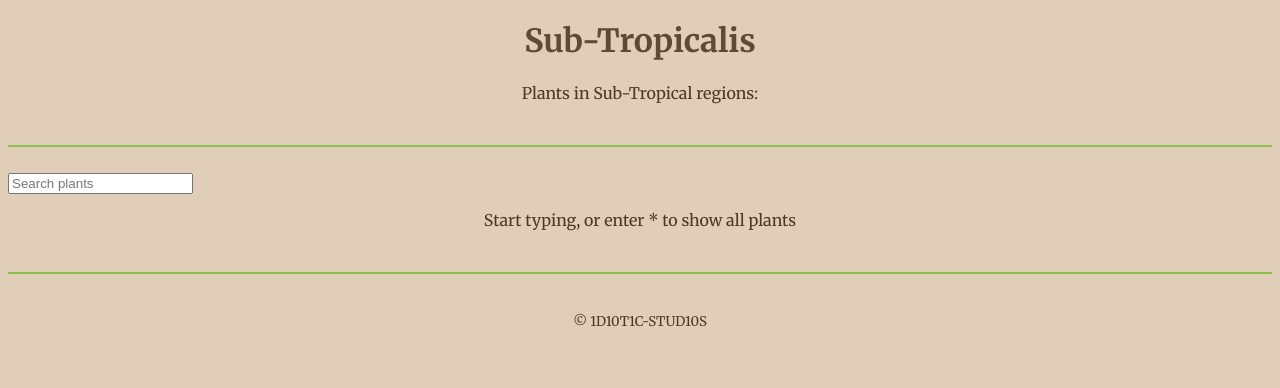
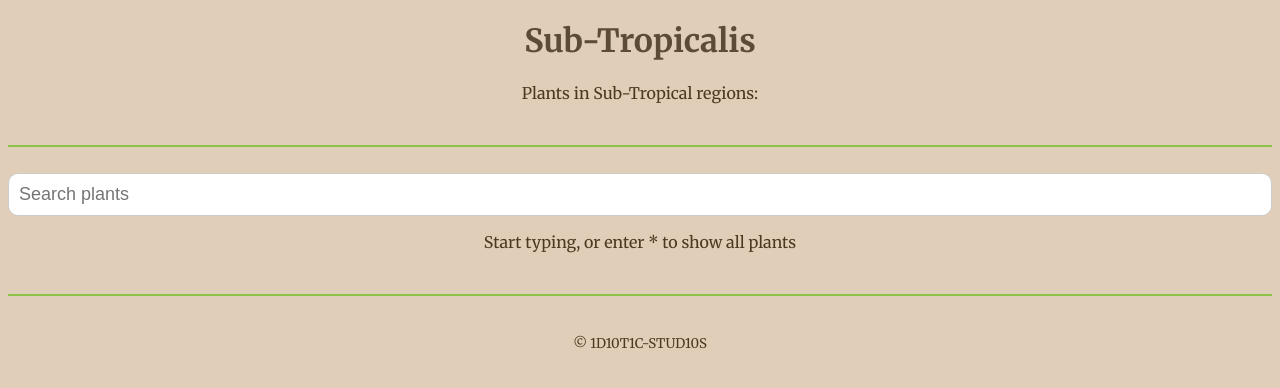
Before and after one commit to BotanyBase/botanybase.github.io, a Jekyll site: the page built from identify/subtropical.html, in a window 1280 px wide. Shown: the top 388 px of the page. Built offline with Jekyll 4.4.1, drawn with Linux system fonts in a browser that asks for light colours.

Commit message:
Update catalogue.html

```diff
--- a/_layouts/catalogue.html
+++ b/_layouts/catalogue.html
@@ -8,7 +8,7 @@ layout: default
   }
 
 /* Style the search input field */
-searchInput {
+#search-input {
   /* Add some padding to make the input field more spacious */
   padding: 10px;
   /* Set the font size and color */
@@ -23,12 +23,13 @@ searchInput {
 }
 
 /* Style the search input field when focused */
-searchInput:focus {
+#search-input:focus {
   /* Add a slight border color change to indicate focus */
   border-color: #aaa;
   /* Add a box shadow to give it a slightly elevated look */
   box-shadow: 0 0 10px rgba(0, 0, 0, 0.1);
 }
+
 
 /* Style the search button */
 searchButton {
```
